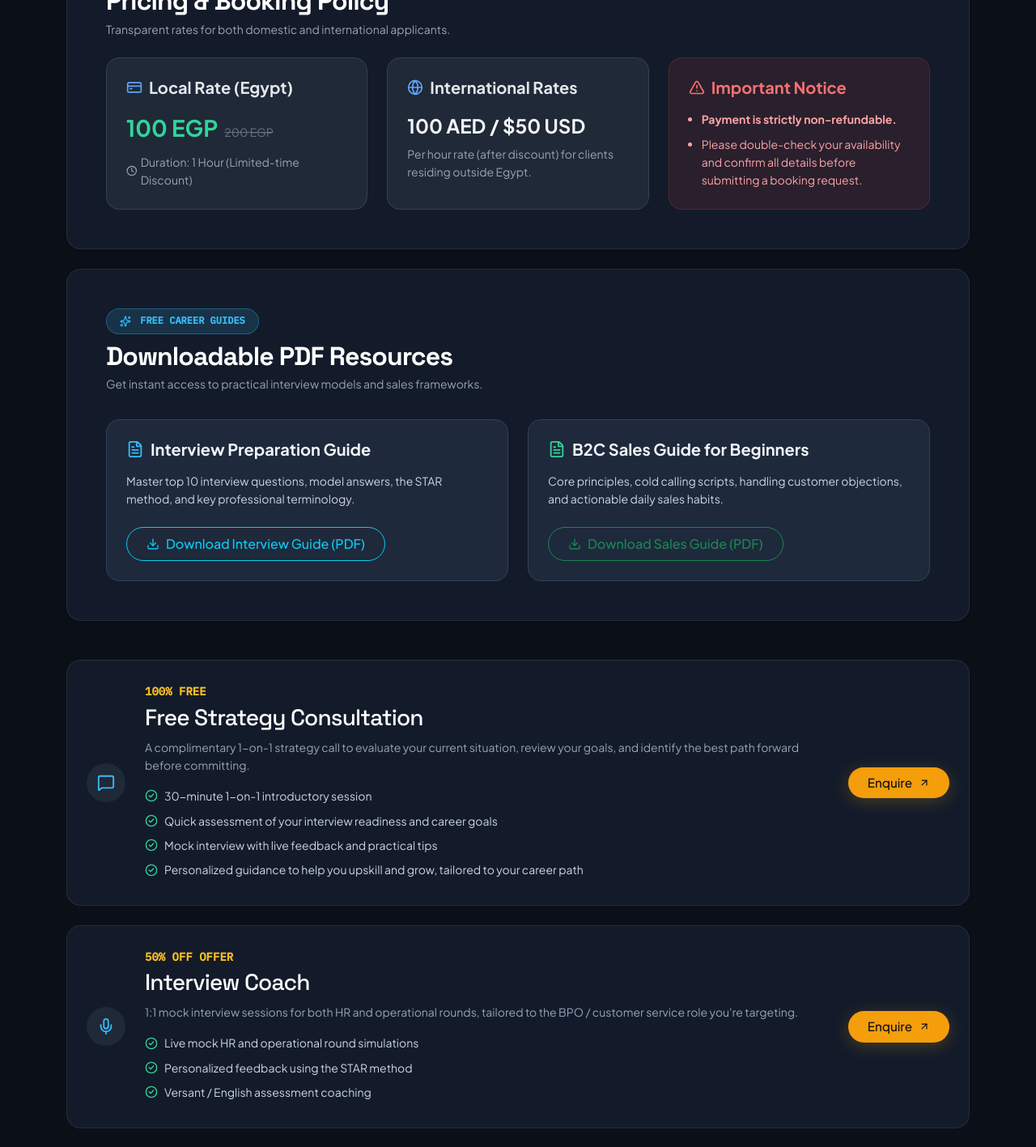
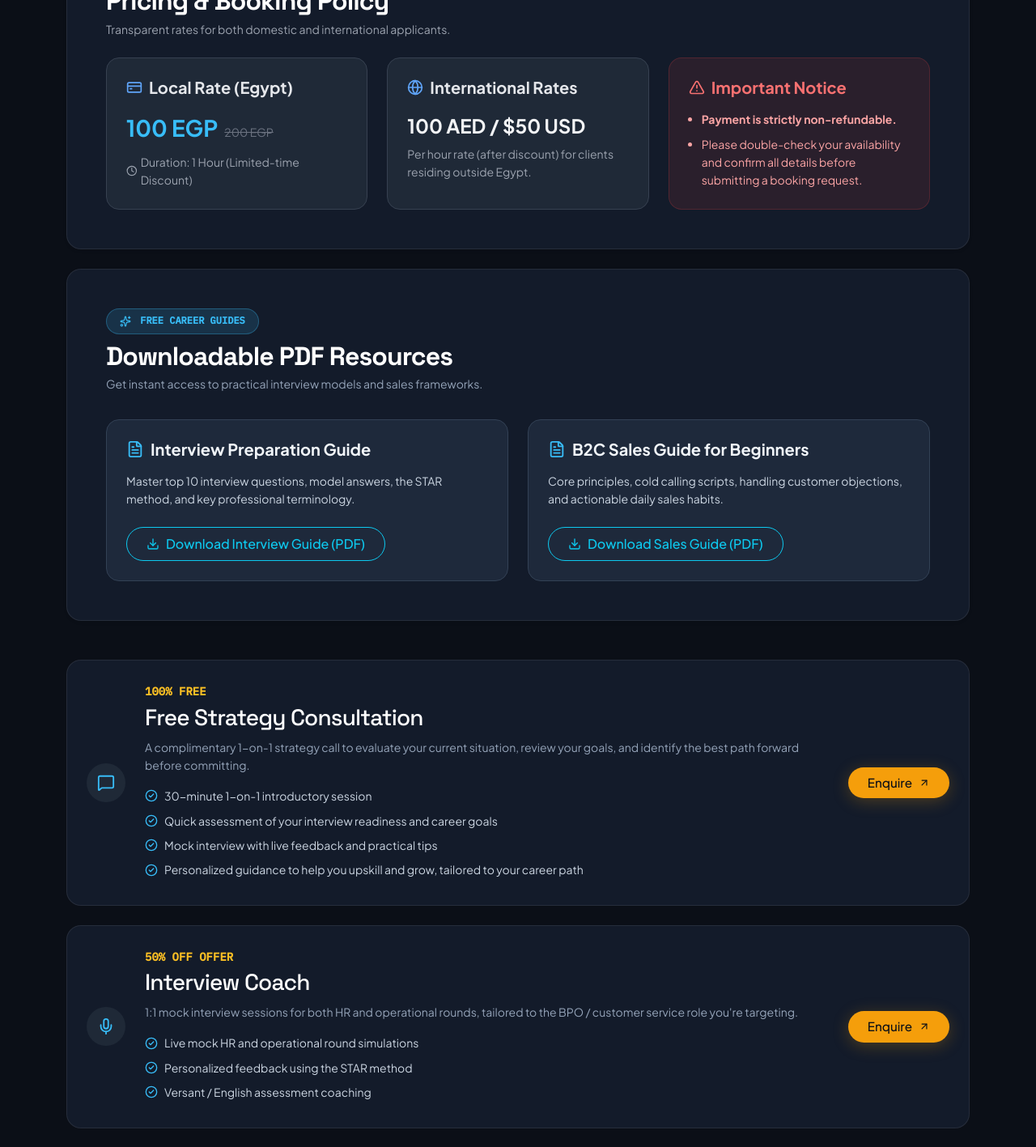
Before and after one commit to Ahmedzakaria001/Content-creator-website, a React (Vite) app: page /services in a window 1280 px wide. Shown: the part 620-2037 px from the top of the page at 81% size. Built offline with nearby package versions, Linux system fonts and the light colour scheme.

Commit message:
Update Services page colors for dark theme consistency

```diff
--- a/src/pages/Services.jsx
+++ b/src/pages/Services.jsx
@@ -63,7 +63,7 @@ export default function Services() {
               </p>
             </div>
 
-            {/* Local Rate (Egypt) */}
+            {/* Local Rate (Egypt) - تم تعديل لون السعر للتناسق */}
             <div className="col-md-6 col-lg-4">
               <div
                 className="p-4 rounded-4 h-100"
@@ -74,7 +74,7 @@ export default function Services() {
                   <h5 className="mb-0 fw-bold" style={{ color: "#e5e7eb" }}>Local Rate (Egypt)</h5>
                 </div>
                 <div className="d-flex align-items-baseline gap-2 mt-3">
-                  <span className="fs-3 fw-bold" style={{ color: "#34d399" }}>100 EGP</span>
+                  <span className="fs-3 fw-bold" style={{ color: "#38bdf8" }}>100 EGP</span>
                   <span className="text-decoration-line-through small" style={{ color: "#6b7280" }}>200 EGP</span>
                 </div>
                 <p className="small mt-2 mb-0 d-flex align-items-center gap-1" style={{ color: "#9ca3af" }}>
@@ -173,14 +173,14 @@ export default function Services() {
               </div>
             </div>
 
-            {/* Guide 2: Sales Guide */}
+            {/* Guide 2: Sales Guide - تم تعديل لون الزر للأزرق المحيطي */}
             <div className="col-md-6">
               <div
                 className="p-4 rounded-4 h-100 d-flex flex-column justify-content-between"
                 style={{ backgroundColor: "#1e293b", border: "1px solid #334155" }}
               >
                 <div>
-                  <div className="d-flex align-items-center gap-2 mb-3" style={{ color: "#34d399" }}>
+                  <div className="d-flex align-items-center gap-2 mb-3" style={{ color: "#38bdf8" }}>
                     <FileText size={22} />
                     <h5 className="mb-0 fw-bold" style={{ color: "#f1f5f9" }}>B2C Sales Guide for Beginners</h5>
                   </div>
@@ -193,7 +193,7 @@ export default function Services() {
                   download="B2C_Sales_Guide_Ahmed_Moussa.pdf"
                   target="_blank"
                   rel="noopener noreferrer"
-                  className="btn btn-outline-success rounded-pill px-4 py-2 small fw-medium d-inline-flex align-items-center gap-2 me-auto mt-2"
+                  className="btn btn-outline-info rounded-pill px-4 py-2 small fw-medium d-inline-flex align-items-center gap-2 me-auto mt-2"
                 >
                   <Download size={16} /> Download Sales Guide (PDF)
                 </a>
@@ -202,7 +202,7 @@ export default function Services() {
           </div>
         </div>
 
-        {/* 📌 باقي كروت الخدمات (تم تعديل الألوان لتوائم الخلفية الداكنة) */}
+        {/* 📌 كروت الخدمات - تم تغيير أيقونات الـ CheckCircle2 إلى #38bdf8 */}
         <div className="row g-4">
           {SERVICES_DATA.map((s) => (
             <div key={s.title} className="col-12">
@@ -231,7 +231,6 @@ export default function Services() {
                         {s.title}
                       </h3>
 
-                      {/* نص الوصف الداكن تم تحويله إلى فاتح وواضح */}
                       <p className="small mb-3" style={{ color: "#94a3b8" }}>
                         {s.desc}
                       </p>
@@ -239,14 +238,13 @@ export default function Services() {
                       <ul className="list-unstyled mb-0">
                         {s.points.map((p) => (
                           <li key={p} className="d-flex align-items-center gap-2 small mb-2">
-                            <CheckCircle2 size={16} style={{ color: "#34d399" }} />
+                            <CheckCircle2 size={16} style={{ color: "#38bdf8" }} />
                             <span style={{ color: "#cbd5e1" }}>{p}</span>
                           </li>
                         ))}
                       </ul>
                     </div>
 
-                    {/* زر Enquire محاذٍ وموسط بالكامل */}
                     <div className="col-12 col-md-auto text-center d-flex align-items-center justify-content-center">
                       <button
                         onClick={() => navigate("/contact")}
```
